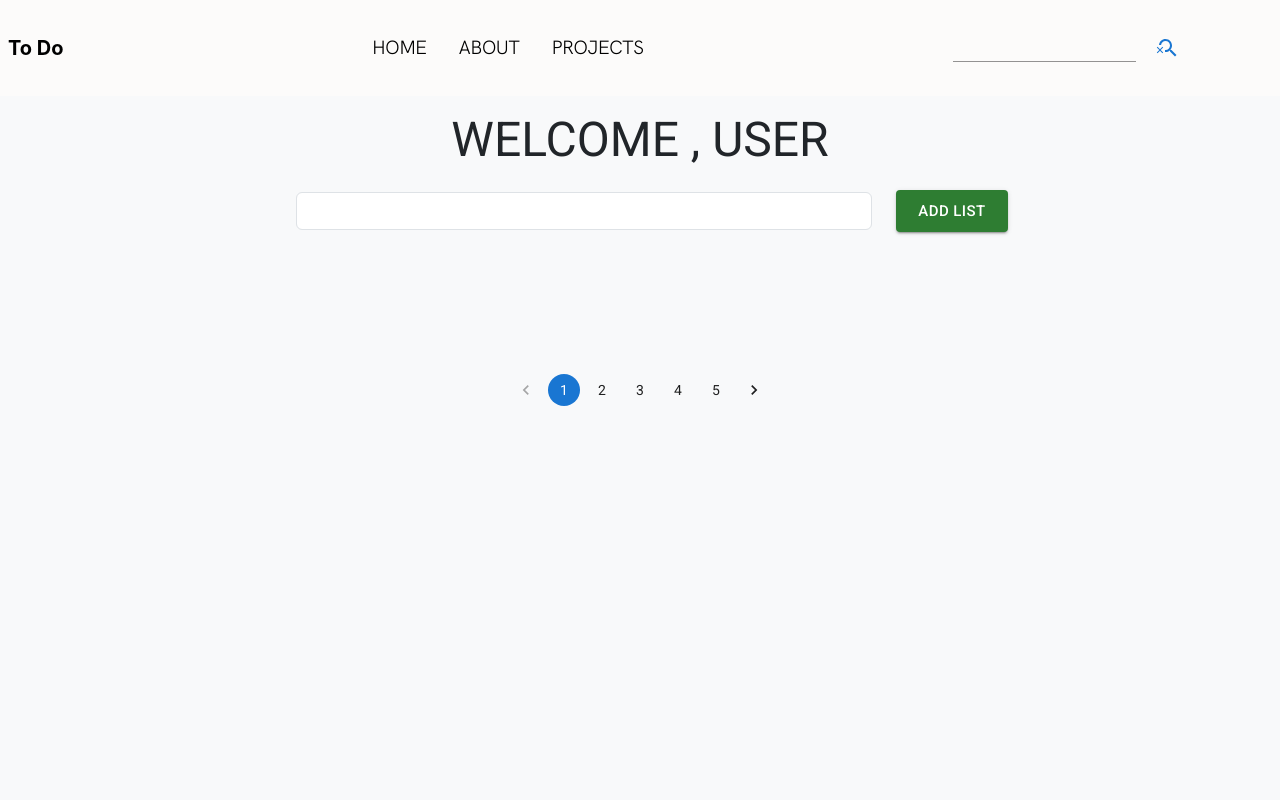
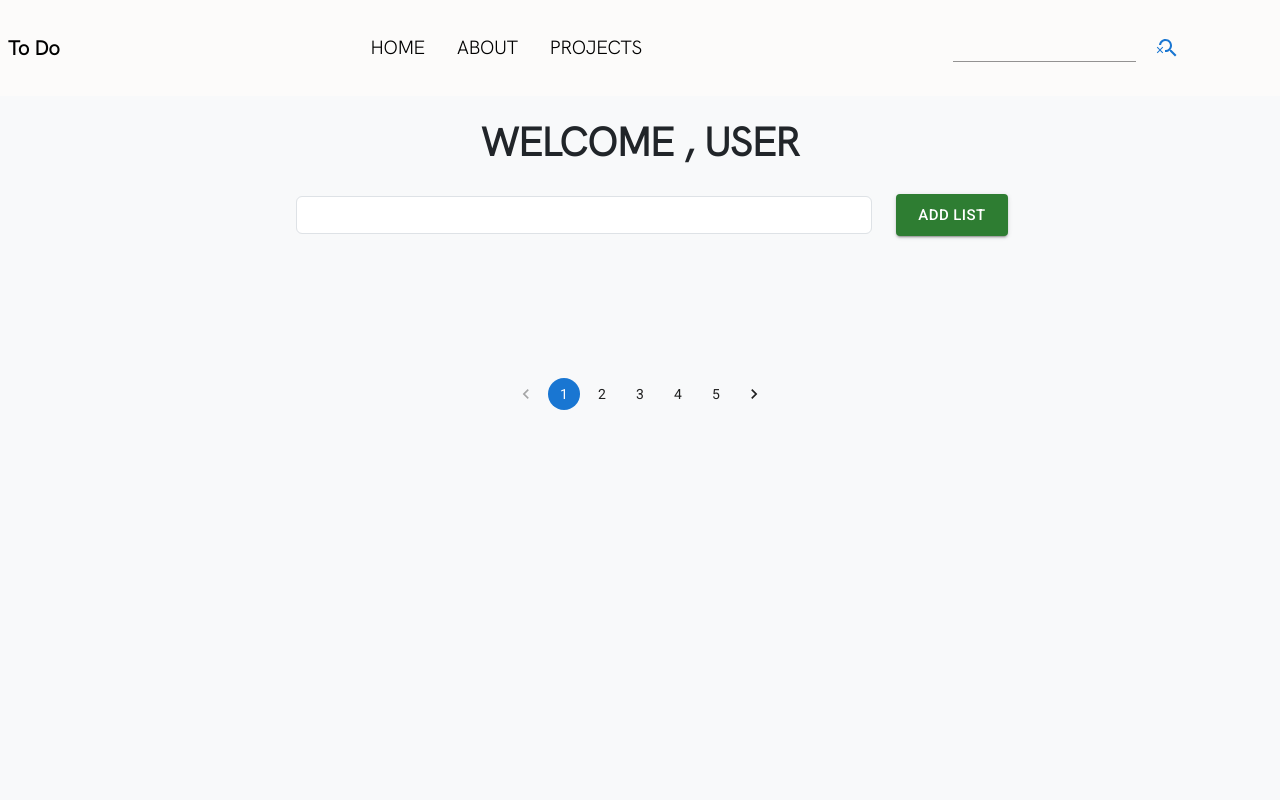
Before and after one commit to Sathiyapramod/To_Do_App, a React (Create React App) app: page / in a window 1280 px wide. Shown: the top 800 px of the page. Built offline with nearby package versions, Linux system fonts and the light colour scheme; the HTML template or start-up script is replaced by a standard one.

Commit message:
added fonts

```diff
--- a/src/App.css
+++ b/src/App.css
@@ -3,6 +3,10 @@
 :root {
   --footer-ff: 'Hanken Grotesk', sans-serif;
   --primary-ff: 'Hanken Grotesk', sans-serif;
+}
+
+* {
+  font-family: var(--primary-ff);
 }
 
 .App {
--- a/src/Components/ToDoList.js
+++ b/src/Components/ToDoList.js
@@ -28,7 +28,7 @@ function ToDoList() {
 
   return (
     <div className="final-content">
-      <Typography variant="h3">WELCOME , USER </Typography>
+      <span className="fs-1 fw-bold ">WELCOME , USER </span>
       <div className="mx-auto d-flex flex-row justify-content-center align-items-center">
         <div className=" d-flex flex-row justify-content-center align-items-center col col-sm-4 col-md-6 col-lg-6 p-4">
           <input
```
